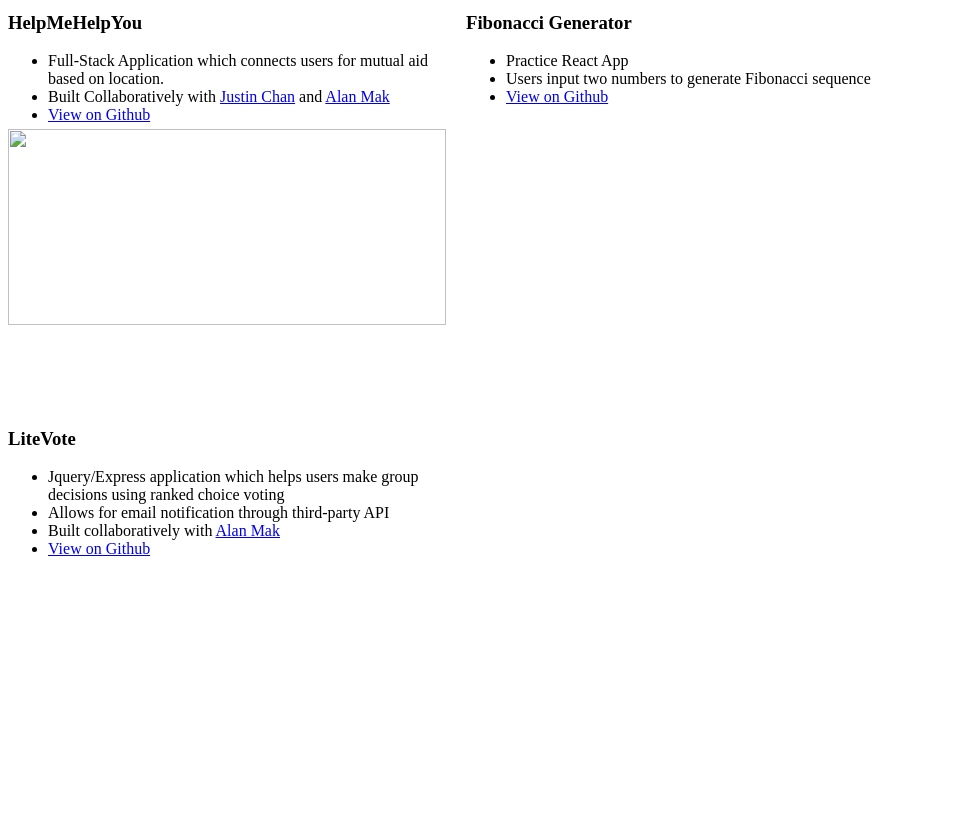
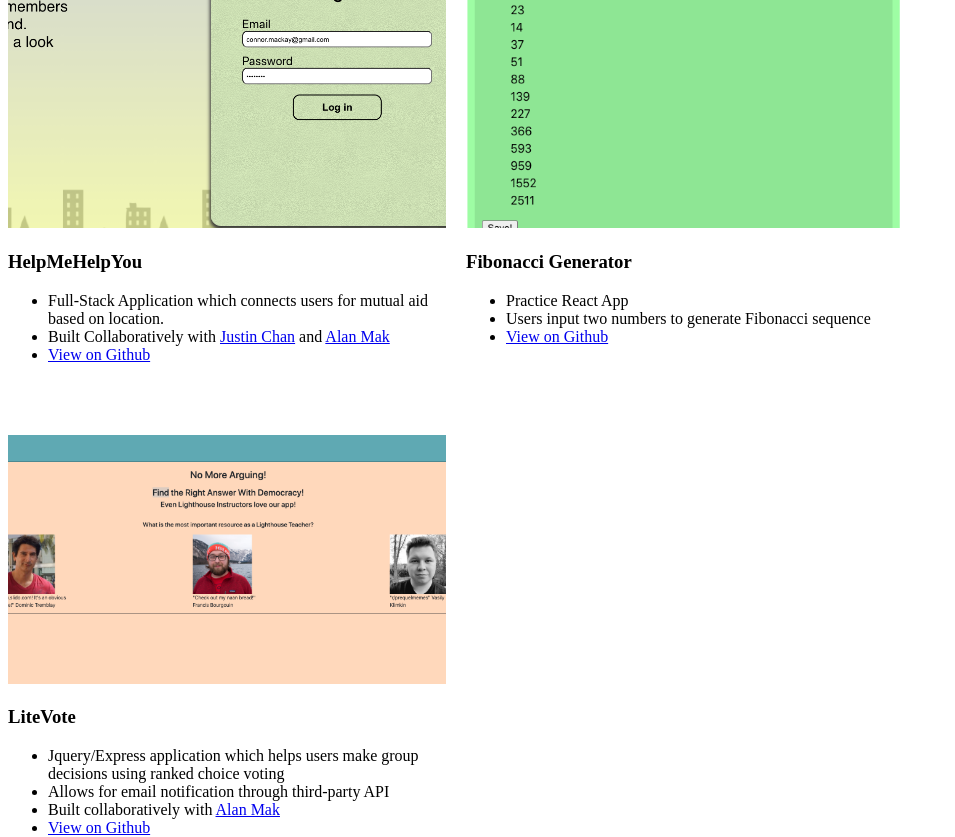
Before and after one commit to CD-Mackay/portfolio, a website: page index.html in a window 1280 px wide. Shown: the part 787-1624 px from the top of the page, without its empty margins (0-955 px from the left). Before the commit the page ends 1345 px from the top, so only its background shows below. Drawn offline with Linux system fonts and the light colour scheme.

Commit message:
add litevote image, style projects grid

```diff
--- a/index.html
+++ b/index.html
@@ -52,7 +52,7 @@
           </ul>
         </div>
         <div class="project-square">
-          <img src="" class="project-image" />
+          <img src="images/litevote.png" class="project-image" />
           <h3>LiteVote</h3>
           <ul>
             <li>Jquery/Express application which helps users make group decisions using ranked choice voting</li>
--- a/style.css
+++ b/style.css
@@ -38,6 +38,3 @@ footer {
   height: 70%;
   object-fit: cover;
 }
-.project-square {
-  height: 400px;
-}
```
Also changed, not shown: images/litevote.png (added).
